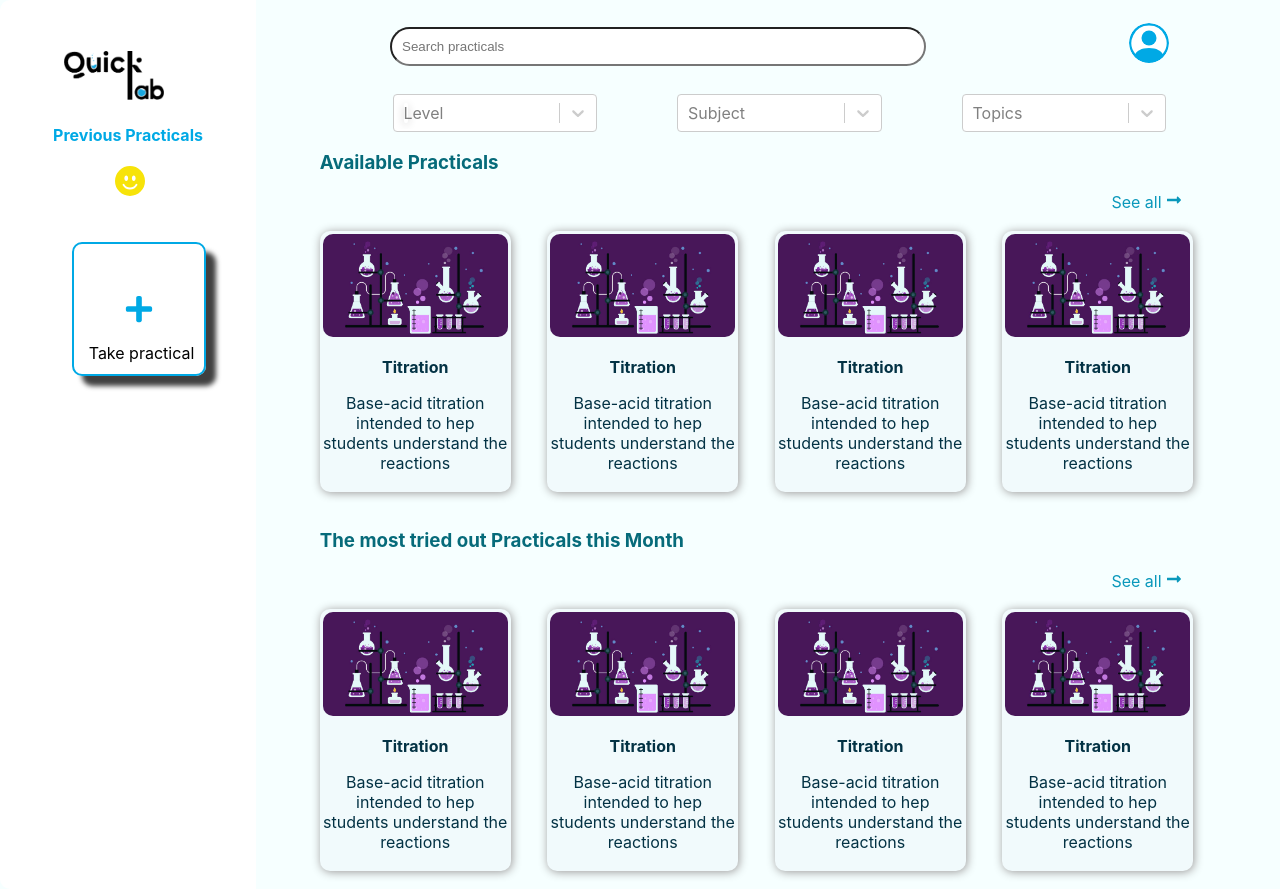
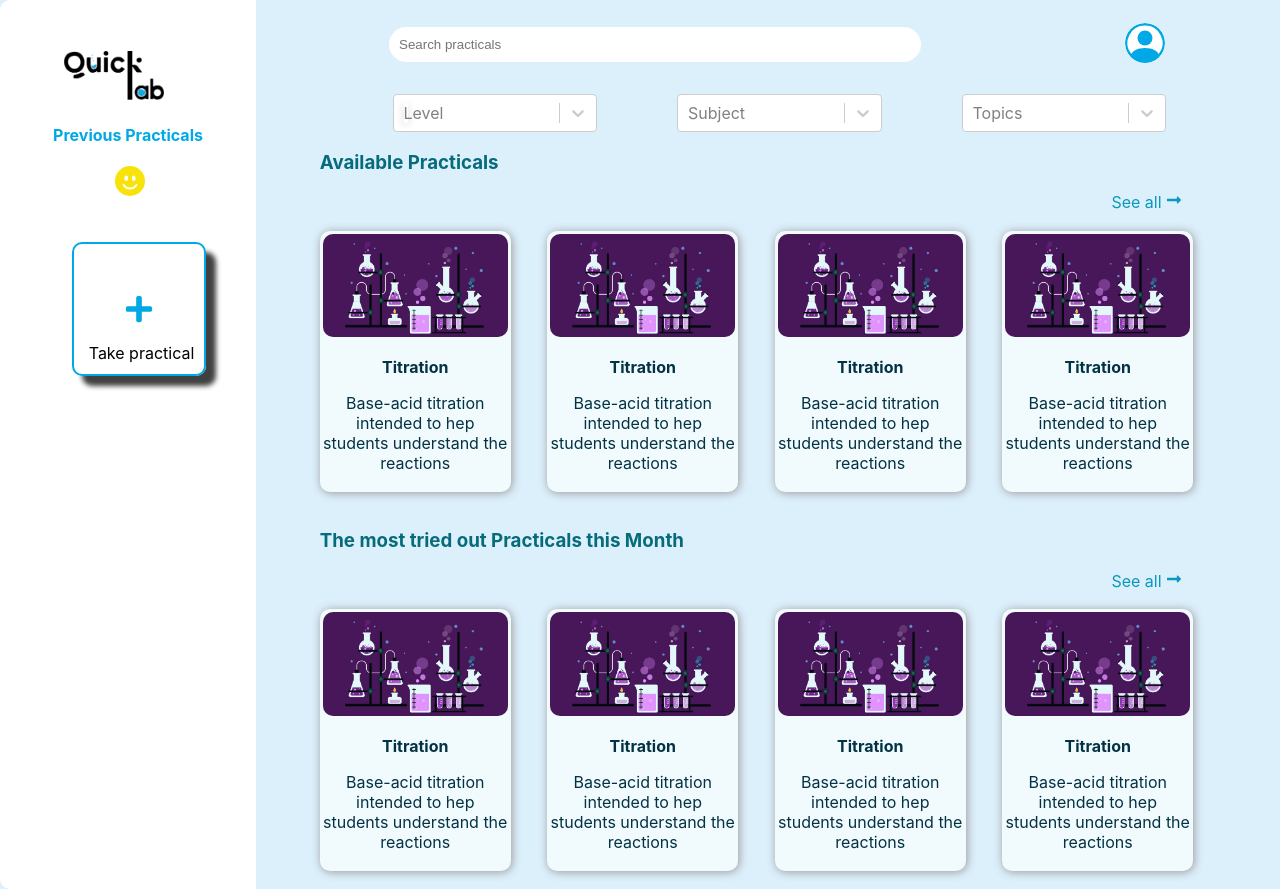
Before and after one commit to mercy-yugi/Quicklab-Frontend, a React (Create React App) app in the folder quick-lab/: page /home in a window 1280 px wide. Built offline with nearby package versions, Linux system fonts and the light colour scheme.

Commit message:
implemented dashboard user interface

```diff
--- a/quick-lab/src/App.js
+++ b/quick-lab/src/App.js
@@ -19,8 +19,7 @@ function App() {
   </Routes>
 
  </Router>
-    {/* <SignupForm/> */}
-    {/* <LoginForm/> */}
+
 
     </div>
   );
--- a/quick-lab/src/dashboard/dashboard.css
+++ b/quick-lab/src/dashboard/dashboard.css
@@ -42,7 +42,7 @@
     color: rgb(247, 227, 9);
 }
 .main-container{
-    background-color: rgb(246, 255, 255);
+    background-color: #dcf0fc;
     display:flex ;
     /* color:#E4F2FB; */
 }
@@ -53,10 +53,7 @@
     width: 100%;
     border-radius:30px; */
 }
-.main-container .home-container-1 .prof{
-    /* margin-left:-50%; */
-    /* float: right; */
-}
+
 .profile{
     font-size:40px;
     color: #00A9E5;
@@ -75,10 +72,16 @@
     padding: 10px;
     width: 40vw;
     border-radius:30px;
+    border: none;
     margin-left: 25%
 
 
+
 }
+.se_pro input:focus{
+    outline: none;
+}
+
 .se_pro .prof{
    float: right;
    margin-left: 37%;
--- a/quick-lab/src/dashboard/practicals.css
+++ b/quick-lab/src/dashboard/practicals.css
@@ -1,5 +1,5 @@
 .practical_container{
-    background-color: rgb(246, 255, 255);
+    background-color: #dcf0fc;
     margin-left: 5%;
     width: 100%;
 }
```
